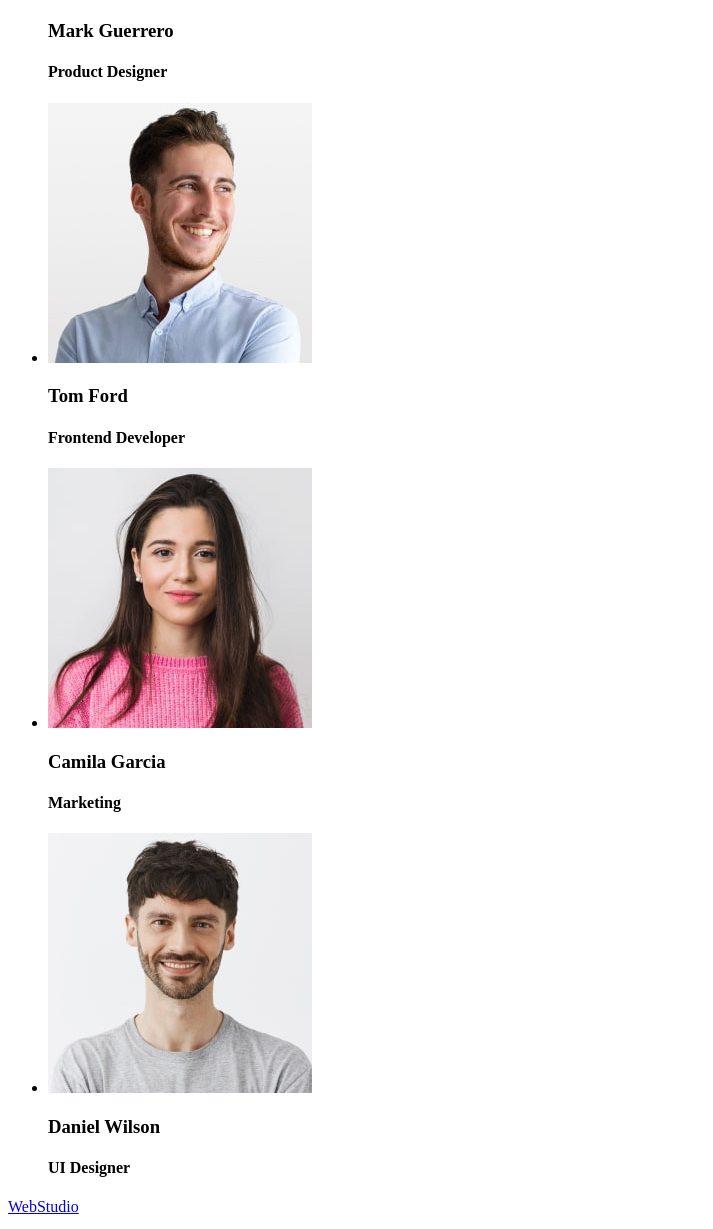
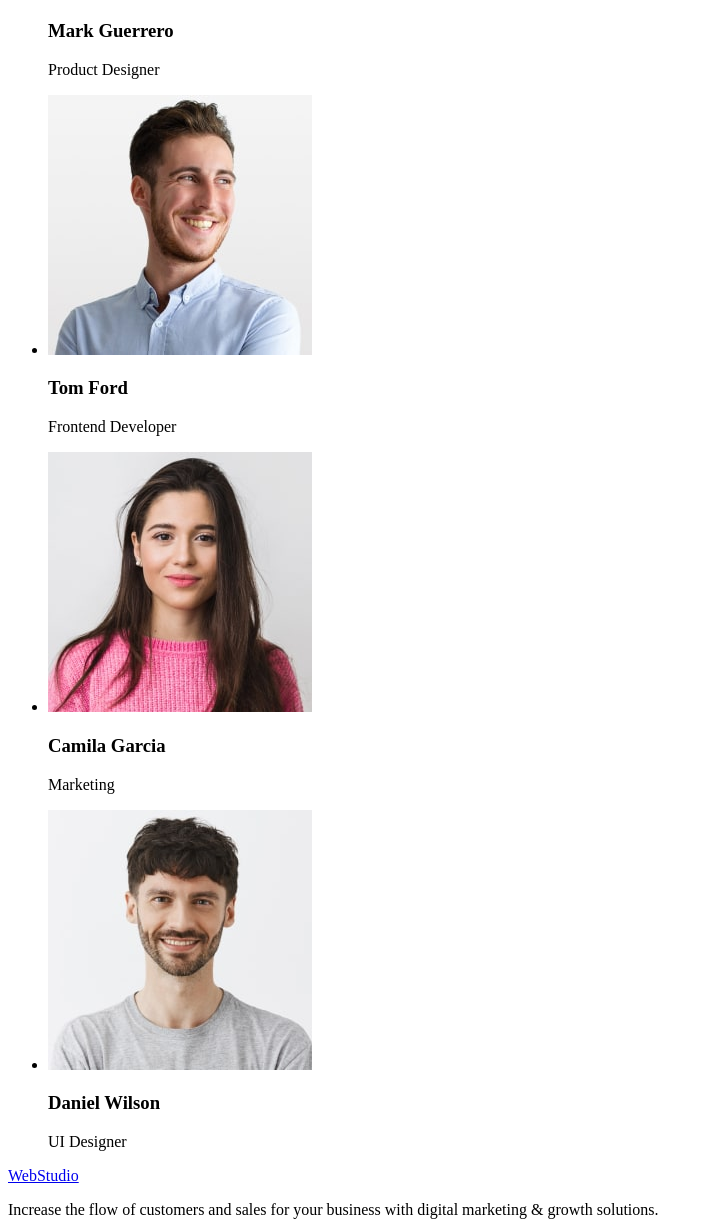
Before and after one commit to 1volodi/goit-markup-hw-01, a plain HTML site: page index.html in a window 1280 px wide. Shown: the part 1902-3131 px from the top of the page, without its empty margins (0-713 px from the left). Drawn offline with Linux system fonts and the light colour scheme.

Commit message:
p in li html

```diff
--- a/index.html
+++ b/index.html
@@ -67,22 +67,22 @@
 						<li>
 							<img src="./images/photo1.jpg" alt="Mark Guerrero" width="264">
 							<h3>Mark Guerrero</h3>
-							<p><h4>Product Designer</h4></p>
+							<p>Product Designer</p>
 						</li>
 						<li>
 							<img src="./images/photo2.jpg" alt="Tom Ford" width="264">
 							<h3>Tom Ford</h3>
-							<p><h4>Frontend Developer</h4></p>
+							<p>Frontend Developer</p>
 						</li>
 						<li>
 							<img src="./images/photo3.jpg" alt="Camila Garcia" width="264">
 							<h3>Camila Garcia</h3>
-							<p><h4>Marketing</h4></p>
+							<p>Marketing</p>
 						</li>
 						<li>
 							<img src="./images/photo4.jpg" alt="Daniel Wilson" width="264">
 							<h3>Daniel Wilson</h3>
-							<p><h4>UI Designer</h4></p>
+							<p>UI Designer</p>
 						</li>
 					</ul>
 			</section>
```
